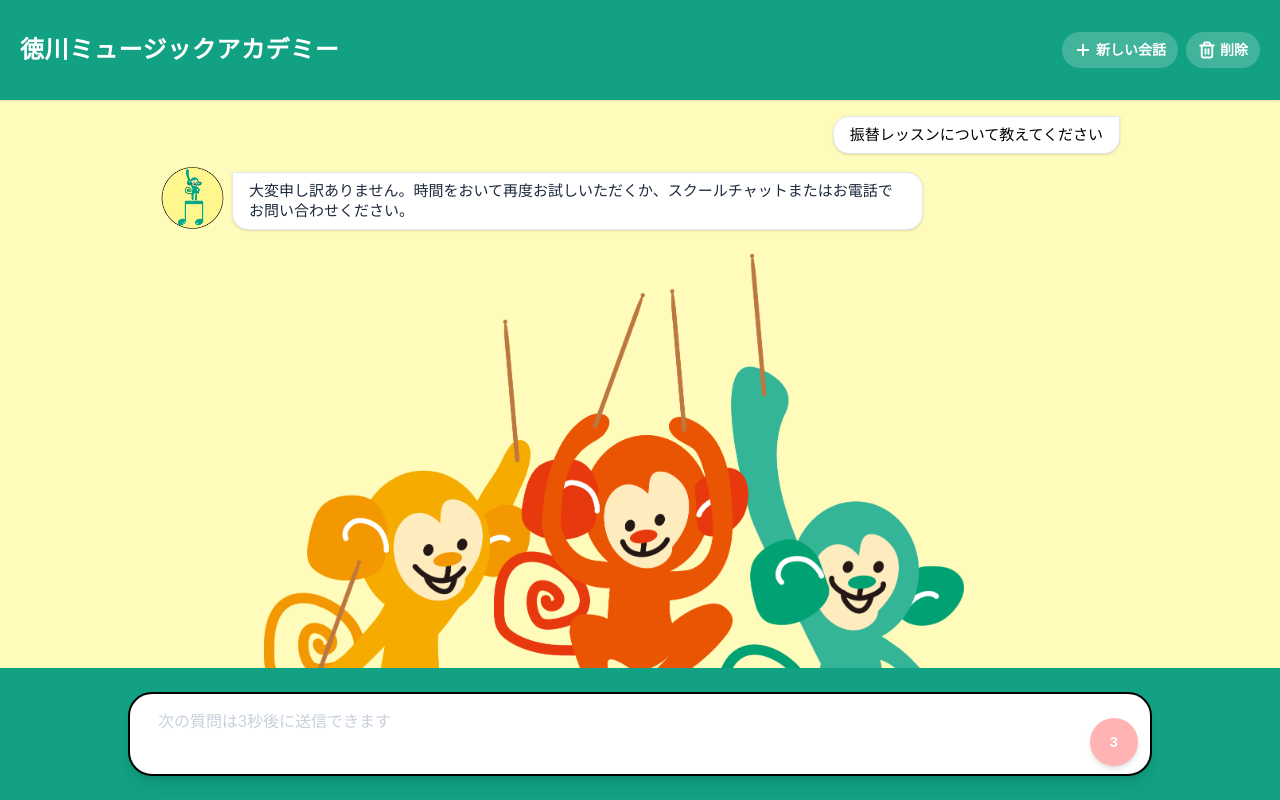
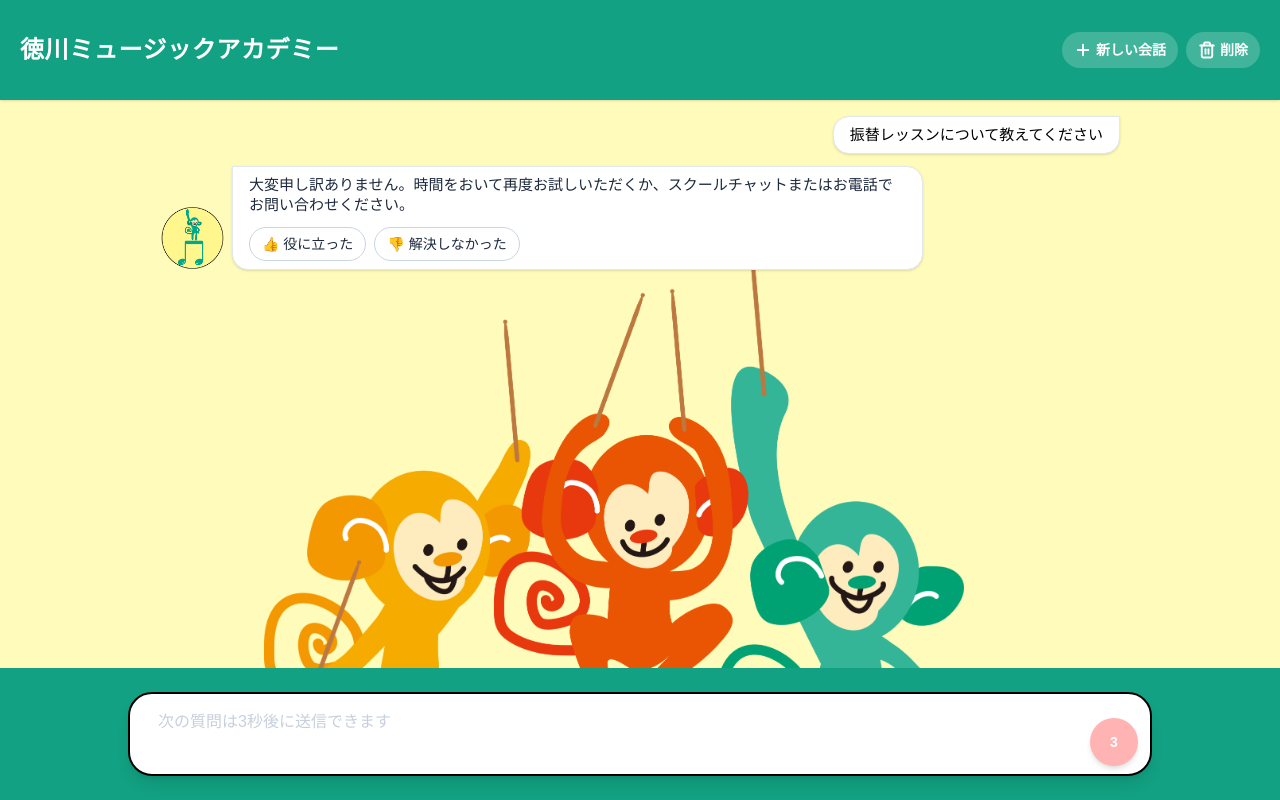
Before and after one commit to tokugawa-music-stuff/tokugawa-music-ai-chat, a Next.js app: page / in a window 1280 px wide. Both pictures are taken after a click on the button "振替レッスンについて教えてください". Built offline with nearby package versions, Linux system fonts and the light colour scheme; no server answers.

Commit message:
評価送信

```diff
--- /dev/null
+++ b/src/app/api/feedback/route.ts
@@ -0,0 +1,15 @@
+export async function POST(req: Request) {
+  const body = await req.json();
+
+  const response = await fetch(process.env.GAS_FEEDBACK_URL!, {
+    method: 'POST',
+    headers: {
+      'Content-Type': 'application/json',
+    },
+    body: JSON.stringify(body),
+  });
+
+  return Response.json({
+    success: response.ok,
+  });
+}
--- a/src/components/ChatMessage.tsx
+++ b/src/components/ChatMessage.tsx
@@ -1,3 +1,4 @@
+import { useState } from 'react';
 import Image from 'next/image';
 import ReactMarkdown from 'react-markdown';
 import remarkGfm from 'remark-gfm';
@@ -8,6 +9,26 @@ type ChatMessageProps = {
 };
 
 export function ChatMessage({ message }: ChatMessageProps) {
+  const [feedback, setFeedback] = useState<'good' | 'bad' | null>(null);
+
+    const sendFeedback = async (type: 'good' | 'bad') => {
+    try {
+      await fetch('/api/feedback', {
+        method: 'POST',
+        headers: {
+          'Content-Type': 'application/json',
+        },
+        body: JSON.stringify({
+         question: message.question ?? '',
+         answer: message.text,
+        feedback: type,
+      }),
+      });
+    } catch (error) {
+      console.error('Feedback送信エラー:', error);
+    }
+  };
+
   return (
     <div
       className={`flex items-end gap-2 ${
@@ -57,6 +78,66 @@ export function ChatMessage({ message }: ChatMessageProps) {
         >
           {message.text}
         </ReactMarkdown>
+        {/* AI回答のみ評価ボタン表示 */}
+{message.role === 'bot' && (
+  <div className="mt-3">
+    <div className="flex gap-2 flex-wrap">
+      <button
+        onClick={() => {
+        if (!feedback) {
+        setFeedback('good');
+        sendFeedback('good');
+       }
+      }}
+        disabled={feedback !== null}
+        className={`
+          px-3 py-1.5
+          rounded-full
+          text-xs sm:text-sm
+          transition
+          ${
+            feedback === 'good'
+              ? 'bg-[#12A182] text-white border border-[#12A182]'
+              : 'bg-white border border-slate-300 hover:bg-slate-100'
+          }
+          ${feedback !== null ? 'cursor-default opacity-80' : ''}
+        `}
+      >
+        👍 役に立った
+      </button>
+
+      <button
+        onClick={() => {
+        if (!feedback) {
+         setFeedback('bad');
+         sendFeedback('bad');
+       }
+      }}
+        disabled={feedback !== null}
+        className={`
+          px-3 py-1.5
+          rounded-full
+          text-xs sm:text-sm
+          transition
+          ${
+            feedback === 'bad'
+              ? 'bg-red-500 text-white border border-red-500'
+              : 'bg-white border border-slate-300 hover:bg-slate-100'
+          }
+          ${feedback !== null ? 'cursor-default opacity-80' : ''}
+        `}
+      >
+        👎 解決しなかった
+      </button>
+    </div>
+
+    {feedback && (
+      <p className="mt-2 text-xs text-slate-500">
+        ✓ ご回答ありがとうございました！
+      </p>
+    )}
+  </div>
+)}
       </div>
     </div>
   );
--- a/src/hooks/useChatMessages.ts
+++ b/src/hooks/useChatMessages.ts
@@ -92,6 +92,7 @@ export const useChatMessages = () => {
      {
       role: 'bot',
       text: replyText,
+      question: userText,
      },
     ]);
       } else {
--- a/src/types/chat.ts
+++ b/src/types/chat.ts
@@ -1,4 +1,5 @@
 export type Message = {
   role: 'user' | 'bot';
   text: string;
+  question?: string;
 };
```
Lines whose indentation alone changed are shown as unchanged.
